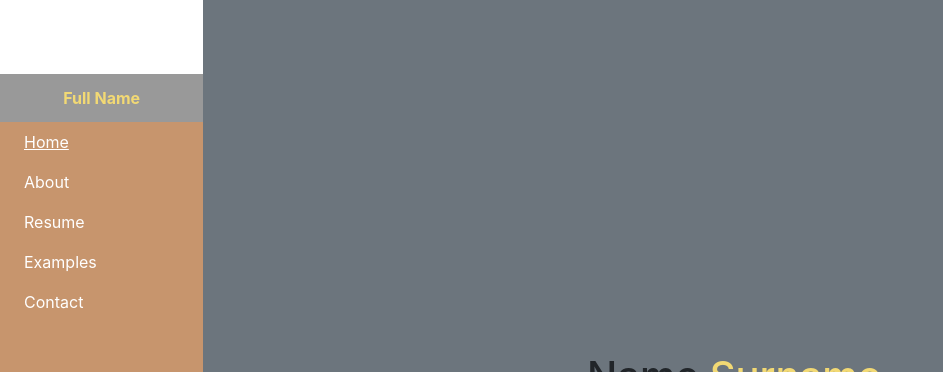
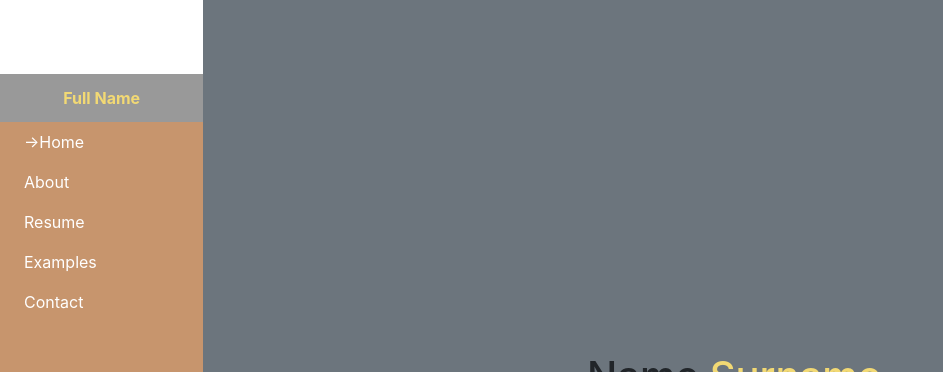
Before and after one commit to ObradovicZ/CV, a React (Create React App) app: page / in a window 1280 px wide. Shown: the top 372 px of the page, without its empty margins (0-943 px from the left). Built offline with nearby package versions, Linux system fonts and the light colour scheme.

Commit message:
- Sidebar update

```diff
--- a/src/components/Sidebar.tsx
+++ b/src/components/Sidebar.tsx
@@ -1,5 +1,5 @@
 import React, {useState} from 'react';
-import {Col} from 'react-bootstrap';
+import {Col, Row} from 'react-bootstrap';
 import PlaceholderImage from '../Assets/placeholders/placeholderMe.png'
 import SidebarImageAndName from "./reusable/SidebarImageAndName";
 import SidebarLink from "./reusable/SidebarLink";
@@ -14,7 +14,7 @@ function Sidebar() {
              className={'background-third text-white h-100'}>
             {/*<div className={'sidebar background-third '}/>*/}
             <SidebarImageAndName image={PlaceholderImage} text={'Full Name'}/>
-            <div className={'ml-4'}>
+            <Row className={'ml-0'}>
                 {paths.map((pathName, index) => {
                     const isActive = pathName === path;
                     return (
@@ -24,7 +24,7 @@ function Sidebar() {
                                      activeClass={isActive?'sidebar-link-active':'sidebar-link'}/>
                     )
                 })}
-            </div>
+            </Row>
         </Col>
     )
 }
--- a/src/components/reusable/SidebarImageAndName.tsx
+++ b/src/components/reusable/SidebarImageAndName.tsx
@@ -4,7 +4,7 @@ import {ImageTextModel} from "../../models/ImageTextModel";
 
 function SidebarImageAndName(props:ImageTextModel) {
     return (
-        <Row className={'ml-0 position-relative mb-2'}>
+        <Row className={'ml-0 position-relative'}>
             <Media className={'w-100'}>
                 <img src={props.image} className={'w-100 mx-auto'}/>
             </Media>
--- a/src/components/reusable/SidebarLink.tsx
+++ b/src/components/reusable/SidebarLink.tsx
@@ -11,9 +11,9 @@ function getUserFriendlyNameFromPath(path:string){
 function SidebarLink(props:any){
     return(
         <Link to={props.path}
-              className={props.activeClass}
+              className={props.activeClass + ' w-100'}
               onClick={()=>props.setPath(props.path)}>
-            <p className={'text-capitalize'}>{getUserFriendlyNameFromPath(props.path)}</p>
+            <p className={'text-capitalize px-4 py-2 mb-0 sidebar-link-p'}>{getUserFriendlyNameFromPath(props.path)}</p>
         </Link>
     )
 }
--- a/src/sass/02-components/_Sidebar.scss
+++ b/src/sass/02-components/_Sidebar.scss
@@ -8,18 +8,23 @@
 
 .sidebar-link{
   color:white;
+  //background-color: $secondary;
 }
 .sidebar-link:hover{
   color:white;
-  text-shadow: #ffffff33 2px 2px;
-  text-decoration: none;
+  background-color: #965d62;
+
 }
 .sidebar-link-active{
   color:white;
-  text-decoration: underline;
+
+
 }
-
 .sidebar-link-active:hover{
   color:white;
-  text-shadow: #ffffff22 2px 2px;
+  background-color: #965d62;
 }
+.sidebar-link-active .sidebar-link-p::before{
+  content: '->';
+
+}
```
